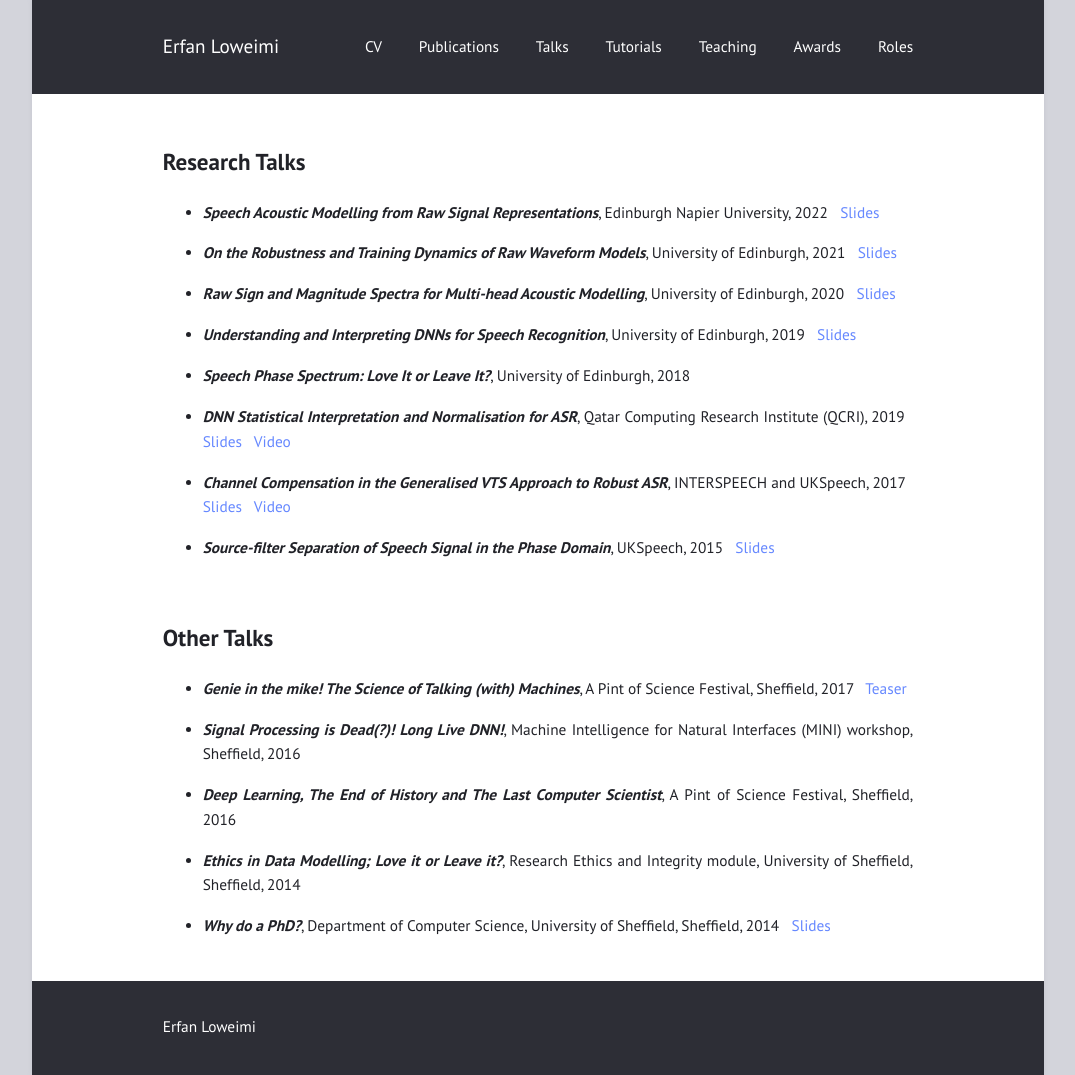
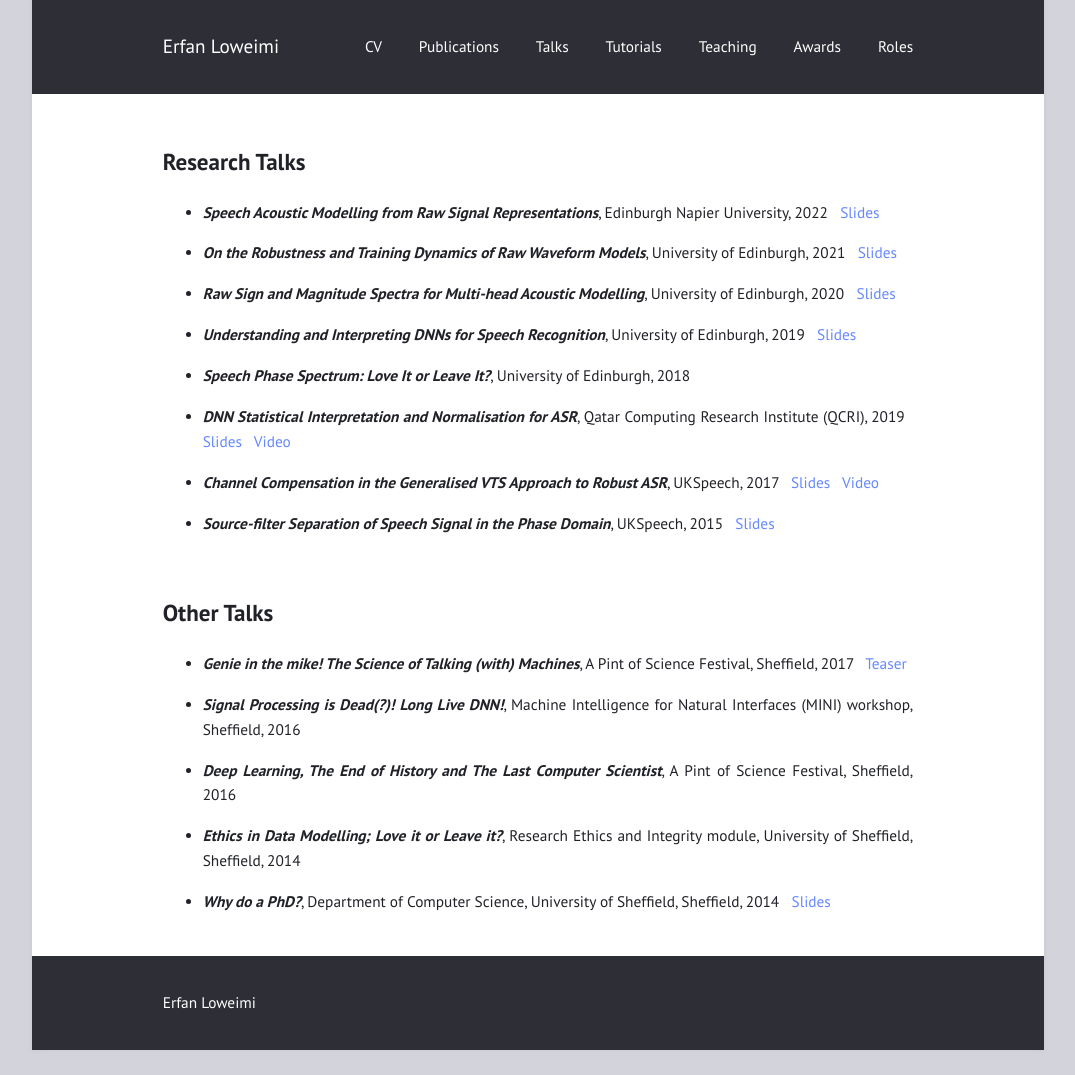
Before and after one commit to eloweimi/eloweimi.github.io, a Jekyll site: the page built from talks.md, in a window 1280 px wide. Shown: the whole page, without its empty margins (102-1177 px from the left). Built offline with Jekyll 4.4.1, drawn with Linux system fonts in a browser that asks for light colours; after the commit the page ends 1050 px from its top, so only the background shows below that.

Commit message:
Update talks.md

```diff
--- a/talks.md
+++ b/talks.md
@@ -20,7 +20,7 @@
 
   * ***DNN Statistical Interpretation and Normalisation for ASR***, Qatar Computing Research Institute (QCRI), 2019 &nbsp; [Slides](/files/Talks/2019_QCRI.pdf) &nbsp;  [Video](https://www.youtube.com/watch?v=MomZa3lmpmM)
 
-  * ***Channel Compensation in the Generalised VTS Approach to Robust ASR***, INTERSPEECH and UKSpeech, 2017 &nbsp; [Slides](/files/Talks/2017_UKSpeech.pdf) &nbsp; [Video](https://www.youtube.com/watch?v=iUdGdhvxX7s)
+  * ***Channel Compensation in the Generalised VTS Approach to Robust ASR***, UKSpeech, 2017 &nbsp; [Slides](/files/Talks/2017_UKSpeech.pdf) &nbsp; [Video](https://www.youtube.com/watch?v=iUdGdhvxX7s)
 
   * ***Source-filter Separation of Speech Signal in the Phase Domain***, UKSpeech, 2015 &nbsp; [Slides](/files/Talks/2015_UKSpeech.pdf)
 
```
